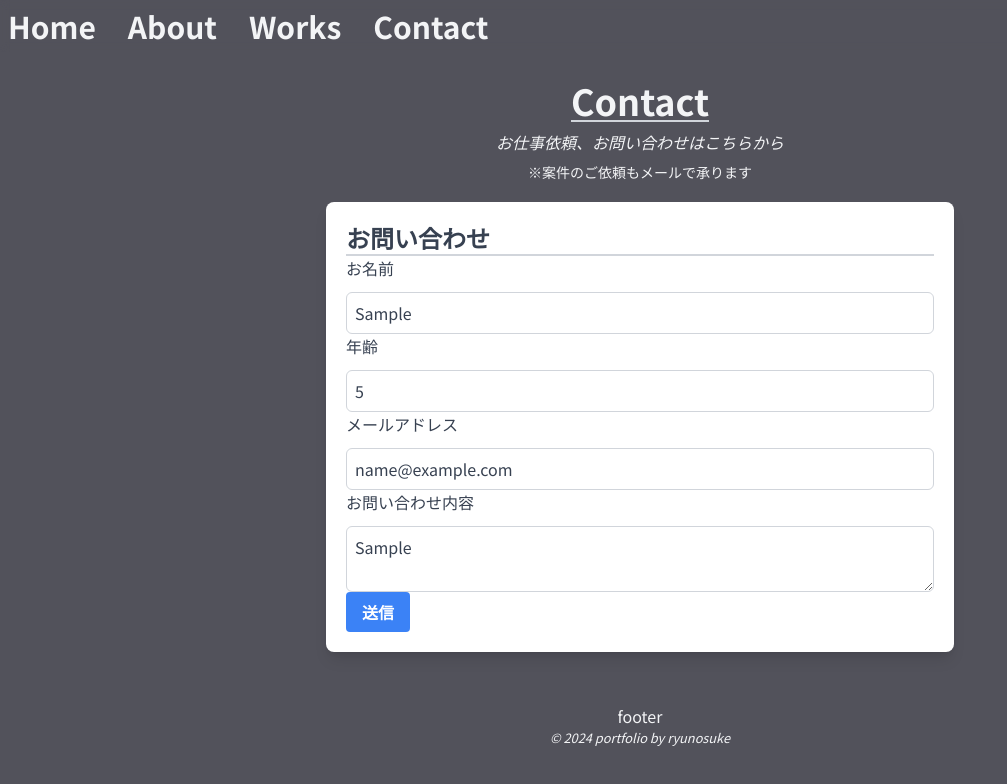
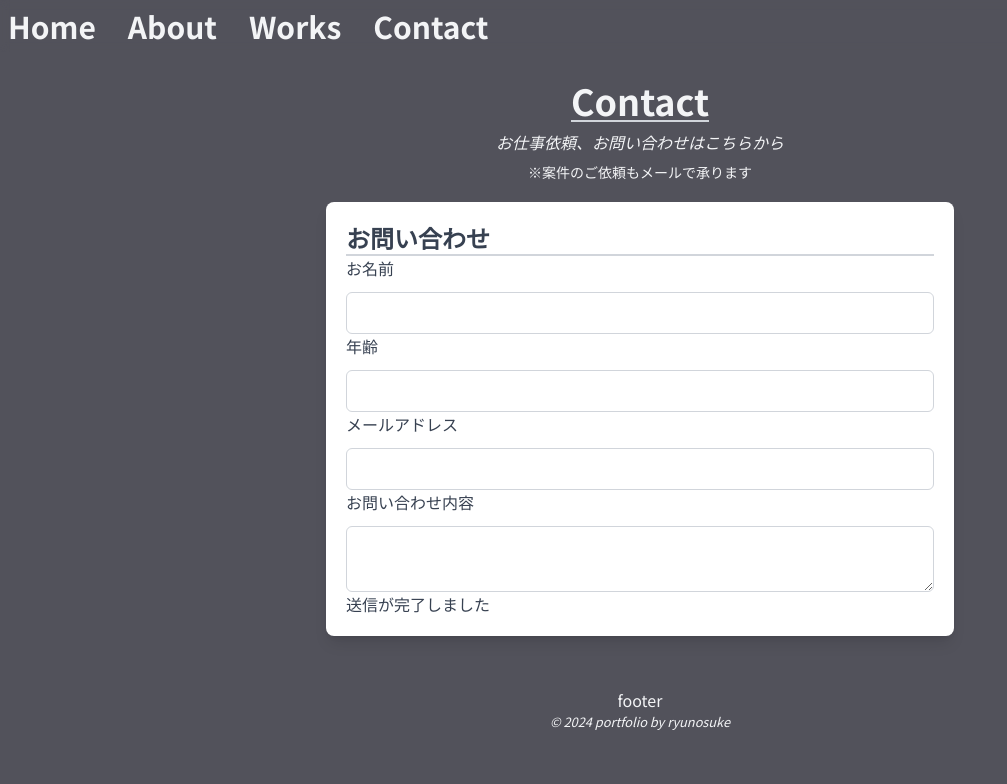
Before and after one commit to ryuno3/portfolio, a Next.js app: page /contact in a window 1280 px wide. Both pictures are taken after typing "Sample", "5", "name@example.com", "Sample" into the empty fields and a click on the button "送信". Shown: the top 784 px of the page, without its empty margins (0-1007 px from the left). Built offline with nearby package versions, Linux system fonts and the light colour scheme; a web font is replaced by a local one.

Commit message:
✨ form、形だけ。メール処理まだ

```diff
--- a/src/components/sections/Contact/ContactForm.tsx
+++ b/src/components/sections/Contact/ContactForm.tsx
@@ -1,20 +1,34 @@
 "use client";
 
 import Headline from "@/components/ui/Headline";
-import handleSubmit from "@/utils/form/handleSubmit";
-import { useState } from "react";
+import sendFormContents from "@/utils/form/handleSubmit";
+import React, { useState, useTransition } from "react";
 
 const ContactForm = () => {
   const [name, setName] = useState("");
   const [email, setEmail] = useState("");
   const [message, setMessage] = useState("");
   const [age, setAge] = useState("");
+  const [result, setResult] = useState<boolean>(false);
+  const [isPending, startTransition] = useTransition();
+
+  const handleSubit = async (formData: FormData) => {
+    startTransition(async () => {
+      setName("");
+      setEmail("");
+      setMessage("");
+      setAge("");
+      await sendFormContents(formData);
+      setResult(true);
+      await setTimeout(() => setResult(false), 3000);
+    });
+  };
 
   return (
     <div className="text-gray-700">
       <Headline title="お問い合わせ" size="m" />
 
-      <form action={handleSubmit}>
+      <form action={handleSubit}>
         <div className="flex flex-col space-y-3">
           <label htmlFor="name">お名前</label>
           <input
@@ -67,12 +81,17 @@ const ContactForm = () => {
           />
         </div>
 
-        <button
-          type="submit"
-          className="bg-blue-500 hover:bg-blue-700 text-white font-bold py-2 px-4 rounded"
-        >
-          送信
-        </button>
+        {result ? (
+          <p>送信が完了しました</p>
+        ) : (
+          <button
+            type="submit"
+            disabled={isPending}
+            className="bg-blue-500 hover:bg-blue-700 text-white font-bold py-2 px-4 rounded"
+          >
+            {isPending ? "送信中" : "送信"}
+          </button>
+        )}
       </form>
     </div>
   );
--- a/src/utils/form/handleSubmit.ts
+++ b/src/utils/form/handleSubmit.ts
@@ -1,11 +1,17 @@
 "use server";
-import { FormData } from "@/../types/form/type";
+import { ContactFormData } from "@/../types/form/type";
+// import { redirect } from "next/navigation";
 
-const handleSubmit = async (formData: FormData) => {
-  if (!formData.name || !formData.email || !formData.message) {
-    return alert("全ての項目を入力してください");
-  }
-  await console.log(formData);
+const sendFormContents = async (formData: FormData) => {
+  const data = {
+    name: formData.get("name"),
+    age: formData.get("age"),
+    email: formData.get("email"),
+    message: formData.get("message"),
+  } as ContactFormData;
+
+  await setTimeout(() => console.log(data), 5000);
+  // redirect("./");
 };
 
-export default handleSubmit;
+export default sendFormContents;
--- a/types/form/type.ts
+++ b/types/form/type.ts
@@ -1,6 +1,7 @@
-export type FormData = {
+export type ContactFormData = {
   name: string;
-  age: number;
+  age: string;
   email: string;
   message: string;
+  error?: string;
 };
```
